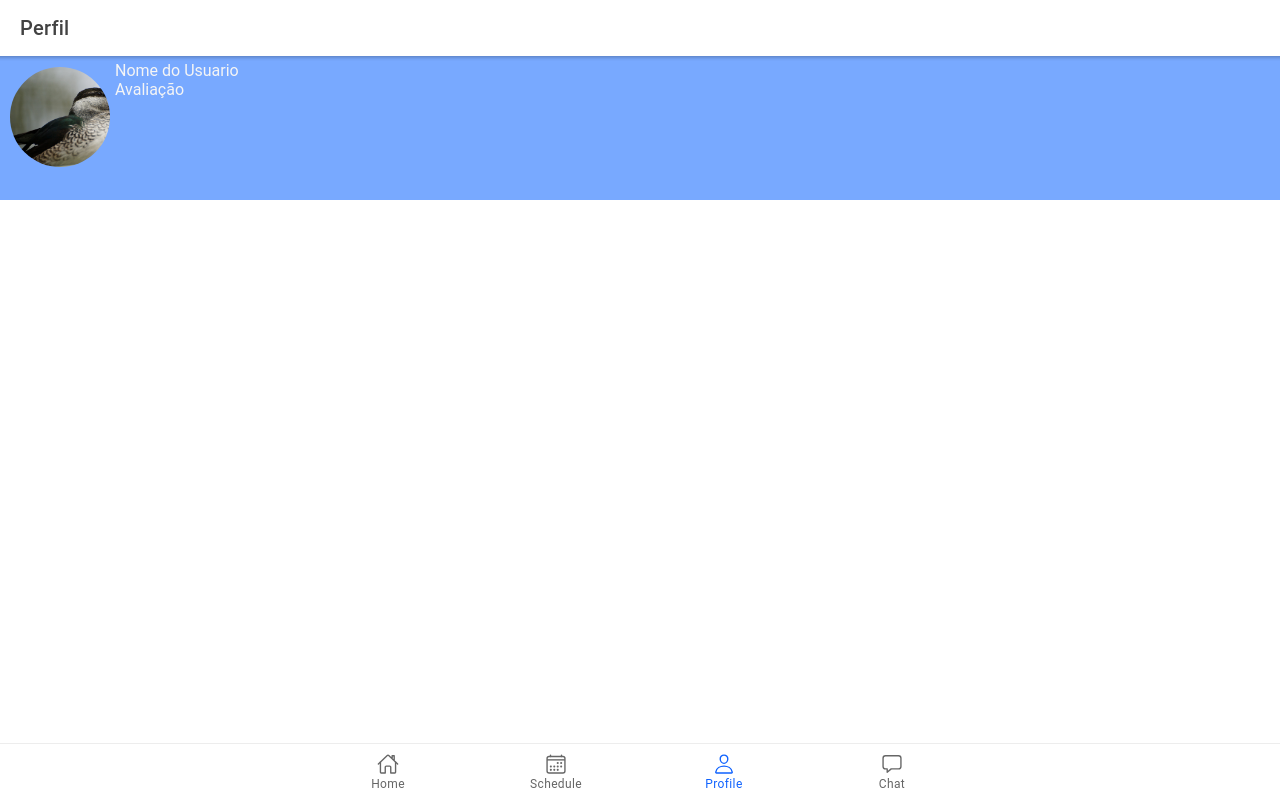
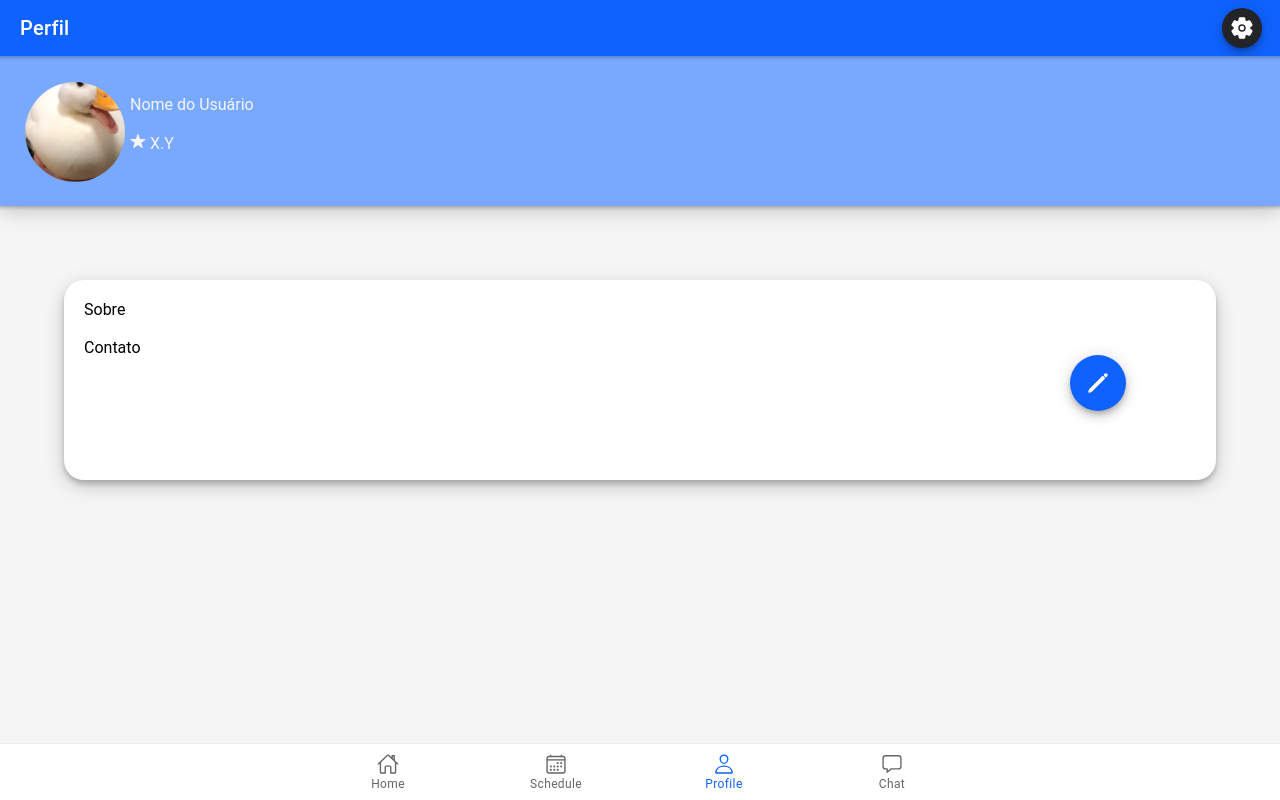
Before and after one commit to EnderHugo/teki_app, a React (Create React App) app: page /Home in a window 1280 px wide. Both pictures are taken after a click on the element "Profile". Built offline with nearby package versions, Linux system fonts and the light colour scheme.

Commit message:
more things

```diff
--- a/package.json
+++ b/package.json
@@ -27,6 +27,7 @@
     "phonegap-plugin-barcodescanner": "^8.1.0",
     "react": "^17.0.1",
     "react-dom": "^17.0.1",
+    "react-horizontal-infinite-scroll": "^1.0.2",
     "react-router": "^5.2.0",
     "react-router-dom": "^5.2.0",
     "swiper": "^8.3.2",
--- a/src/App.tsx
+++ b/src/App.tsx
@@ -22,6 +22,7 @@ import Home from './Pages/tabPages/User/Home';
 import Schedule from './Pages/tabPages/User/Schedule';
 import Profile from './Pages/tabPages/User/Profile';
 import Chat from './Pages/tabPages/User/Chat';
+import Settings from './Pages/tabPages/User/Settings';
 
 /* Core CSS required for Ionic components to work properly */
 import '@ionic/react/css/core.css';
@@ -96,6 +97,10 @@ const App: React.FC = () => (
             <Chat />
           </Route>
 
+          <Route path="/Settings">
+            <Settings />
+          </Route>
+
           <Route exact path="/">
             <Redirect to="/Login" />
           </Route>
--- a/src/Pages/tabPages/User/Chat.tsx
+++ b/src/Pages/tabPages/User/Chat.tsx
@@ -6,17 +6,11 @@ const Chat: React.FC = () => {
   return (
     <IonPage>
       <IonHeader>
-        <IonToolbar>
-          <IonTitle>Chat</IonTitle>
+        <IonToolbar color={'primary'}>
         </IonToolbar>
       </IonHeader>
       <IonContent fullscreen>
-        <IonHeader collapse="condense">
-          <IonToolbar>
-            <IonTitle size="large">Chat</IonTitle>
-          </IonToolbar>
-        </IonHeader>
-        <ExploreContainer name="Chat page" />
+
       </IonContent>
     </IonPage>
   );
--- a/src/Pages/tabPages/User/Home.tsx
+++ b/src/Pages/tabPages/User/Home.tsx
@@ -1,16 +1,50 @@
-import { IonContent, IonHeader, IonLabel, IonPage, IonTitle, IonToolbar, useIonViewWillEnter } from '@ionic/react';
+import { IonContent, IonHeader, IonInfiniteScroll, IonInfiniteScrollContent, IonLabel, IonPage, IonTitle, IonToolbar, useIonViewWillEnter } from '@ionic/react';
 import { showTabs } from '../../../App';
 import '../tabPages.css';
 import { Swiper, SwiperSlide } from 'swiper/react'
 import { Pagination } from 'swiper';
 import 'swiper/css';
 import "swiper/css/pagination";
+import { useState } from 'react';
+
+
 
 const ShowTab = () => {
   useIonViewWillEnter(() => showTabs())
 }
 
 const Home: React.FC = () => {
+
+  const [data, setData] = useState<string[]>([]);
+  const [isInfiniteDisabled, setInfiniteDisabled] = useState(false);
+
+  const pushData = () => {
+    const max = data.length + 20;
+    const min = max - 20;
+    const newData = [];
+    for (let i = min; i < max; i++) {
+      newData.push('Item' + i);
+    }
+
+    setData([
+      ...data,
+      ...newData
+    ]);
+  }
+  const loadData = (ev: any) => {
+    setTimeout(() => {
+      pushData();
+      console.log('Loaded data');
+      ev.target.complete();
+      if (data.length === 1000) {
+        setInfiniteDisabled(true);
+      }
+    }, 500);
+  }
+
+  useIonViewWillEnter(() => {
+    pushData();
+  });
 
   showTabs();
 
@@ -19,21 +53,12 @@ const Home: React.FC = () => {
     <IonPage>
       <IonHeader id='header'>
         <IonToolbar color={"primary"}>
-        <Swiper
-            spaceBetween={10}
-            slidesPerView={6}
-            >
-              <SwiperSlide id='techslide'> </SwiperSlide>
-              <SwiperSlide id='techslide'> </SwiperSlide>
-              <SwiperSlide id='techslide'> </SwiperSlide>
-              <SwiperSlide id='techslide'> </SwiperSlide>
-              <SwiperSlide id='techslide'> </SwiperSlide>
-              <SwiperSlide id='techslide'> </SwiperSlide>
-              <SwiperSlide id='techslide'> </SwiperSlide>
-              <SwiperSlide id='techslide'> </SwiperSlide>
-              <SwiperSlide id='techslide'> </SwiperSlide>
-              <SwiperSlide id='techslide'> </SwiperSlide>
-            </Swiper>
+          <IonInfiniteScroll id='scrolling-wrapper'>
+            <IonInfiniteScrollContent
+              loadingSpinner="bubbles"
+              loadingText="...">
+            </IonInfiniteScrollContent>
+          </IonInfiniteScroll>
         </IonToolbar>
       </IonHeader>
 
--- a/src/Pages/tabPages/User/Profile.tsx
+++ b/src/Pages/tabPages/User/Profile.tsx
@@ -1,33 +1,56 @@
-import { IonCol, IonContent, IonHeader, IonImg, IonLabel, IonPage, IonRow, IonTitle, IonToolbar } from '@ionic/react';
+import { IonButton, IonCol, IonContent, IonFab, IonFabButton, IonHeader, IonIcon, IonImg, IonLabel, IonPage, IonRow, IonTitle, IonToolbar } from '@ionic/react';
+import { pencil, settings, star } from 'ionicons/icons';
+import React, { useState } from 'react';
 import ExploreContainer from '../../../components/ExploreContainer';
+import { useHistory } from 'react-router';
 import '../tabPages.css';
 
 const Profile: React.FC = () => {
+  const history = useHistory();
+  const _settings = async () => {
+     history.push("/settings");
+  };
+
   return (
     <IonPage>
       <IonHeader>
-        <IonToolbar>
+        <IonToolbar color={'primary'}>
           <IonTitle>Perfil</IonTitle>
+          <IonFab horizontal='end' vertical='center' edge>
+          <IonFabButton onClick={_settings} color={'dark'} size="small"><IonIcon icon={settings}></IonIcon></IonFabButton>
+          </IonFab>
         </IonToolbar>
       </IonHeader>
       <IonContent fullscreen>
-        <IonHeader collapse="condense">
-        </IonHeader>
+        <IonHeader>
             <div id='profile-top'>
                 <IonRow>
                   <IonCol size='auto'>
                     <div id='circle'>
-                  <IonImg src='assets/placeholder.jpg' id='roundImage'></IonImg>
+                      <IonImg src='assets/placeholder.png' id='roundImage'></IonImg>
                     </div>
                   </IonCol>
                   <IonCol>
-                <IonLabel id='profileNameLabel'> Nome do Usuario </IonLabel>
                     <br/>
-                <IonLabel id='profileRatingLabel'> Avaliação </IonLabel>
+                    <IonLabel id='profileNameLabel'> Nome do Usuário </IonLabel>
+                    <br/><br/>
+                    <IonIcon icon={star} color='light'></IonIcon>
+                    <IonLabel id='profileRatingLabel'> X.Y </IonLabel>
                   </IonCol>
                 </IonRow>
             </div>
+        </IonHeader>
+          <div id='background'>
+            <div id='profile-about'>
+              <IonLabel>Sobre</IonLabel> <br/><br/>
 
+              <IonLabel>Contato</IonLabel> <br/><br/>
+
+              <IonFabButton id='editbutton'>
+                <IonIcon icon={pencil}></IonIcon>
+              </IonFabButton>
+            </div>
+          </div>
 
       </IonContent>
     </IonPage>
--- a/src/Pages/tabPages/tabPages.css
+++ b/src/Pages/tabPages/tabPages.css
@@ -2,7 +2,7 @@
     background-color: #f5f5f5;
     height: 100%;
     width: 100%;
-    padding: 2%;
+    padding: 5%;
 }
 
 #slider{
@@ -61,10 +61,16 @@ ion-label{
     color: white;
 }
 
+#light-primary{
+    background-color: #000000;
+    color: white;
+}
+
 ion-datetime {
     --background: white;
     width: 100%;
     border-radius: 5%;
+    box-shadow: 0 4px 5px 0 rgba(0, 0, 0, 0.2), 0 6px 20px 0 rgba(0, 0, 0, 0.19);
 }
 
 #displaytab{
@@ -75,6 +81,7 @@ ion-datetime {
     bottom: 0;
     right: 0;
     left: 0;
+    box-shadow: 0 4px 5px 0 rgba(0, 0, 0, 0.2), 0 6px 20px 0 rgba(0, 0, 0, 0.19);
 }
 
 #techslide{
@@ -96,13 +103,28 @@ ion-datetime {
 }
 
 #roundImage{
-    width: 155px;
+    width: 100%;
+    transform: scale(2.57, 2.57);
 }
 
 #profile-top{
+    padding: 15px;
     width: 100%;
-    height: 21%;
+    height: 150px;
     background-color: #78A9FF;
+    box-shadow: 0 5px 20px 0 rgba(0, 0, 0, 0.2);
+}
+
+#profile-about{
+    margin: auto;
+    margin-top: 10px;
+    margin-bottom: 5px;
+    border-radius: 20px;
+    padding: 20px;
+    height: 200px;
+    width: 100%;
+    background-color: white;
+    box-shadow: 0 4px 5px 0 rgba(0, 0, 0, 0.2), 0 6px 20px 0 rgba(0, 0, 0, 0.19);
 }
 
 #profileNameLabel{
@@ -112,3 +134,17 @@ ion-datetime {
 #profileRatingLabel{
     color: #f5f5f5;
 }
+
+#editbutton{
+    position: absolute;
+    right: 12%;
+    top: 355px;
+}
+
+#scrolling-wrapper {
+    overflow-x: scroll;
+    overflow-y: hidden;
+    white-space: nowrap;
+    background-color: #0f62fe;
+    -webkit-overflow-scrolling: touch;
+  }
```
Also changed, not shown: public/assets/placeholder.png (added), 1 other file (tests, documents, lock files or other folders). Lines whose indentation alone changed are shown as unchanged.
